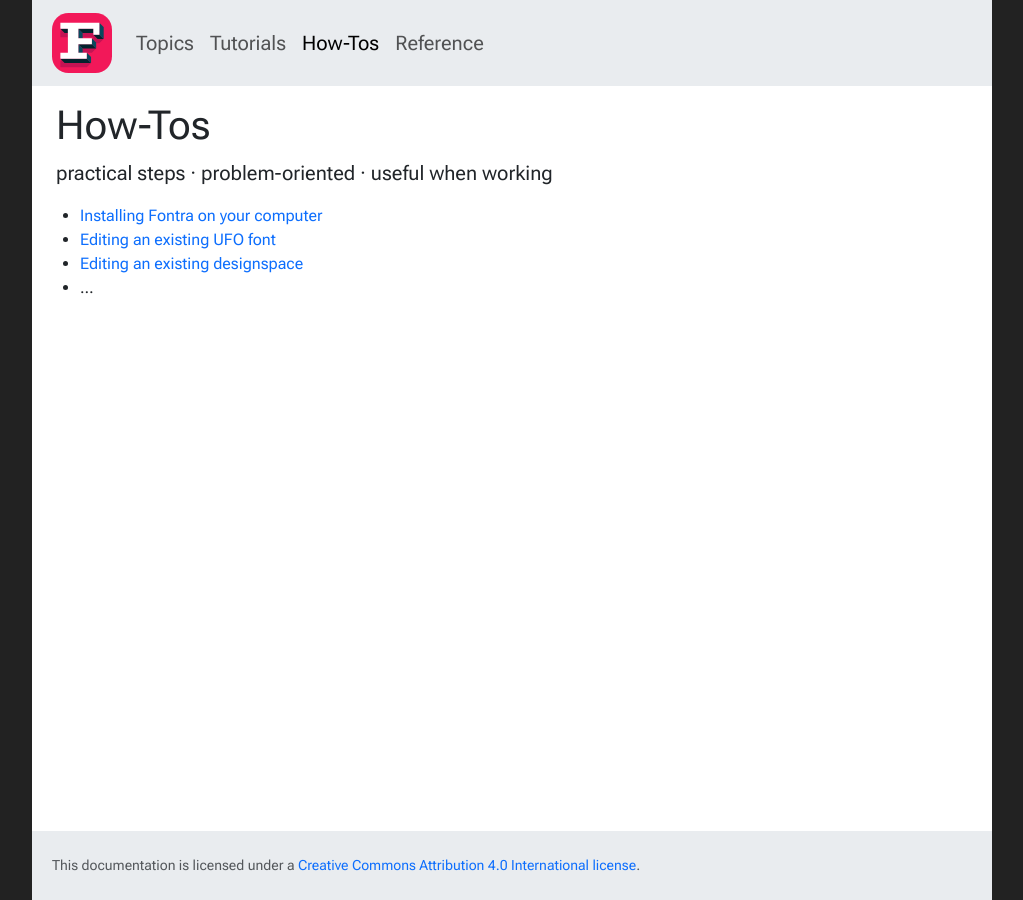
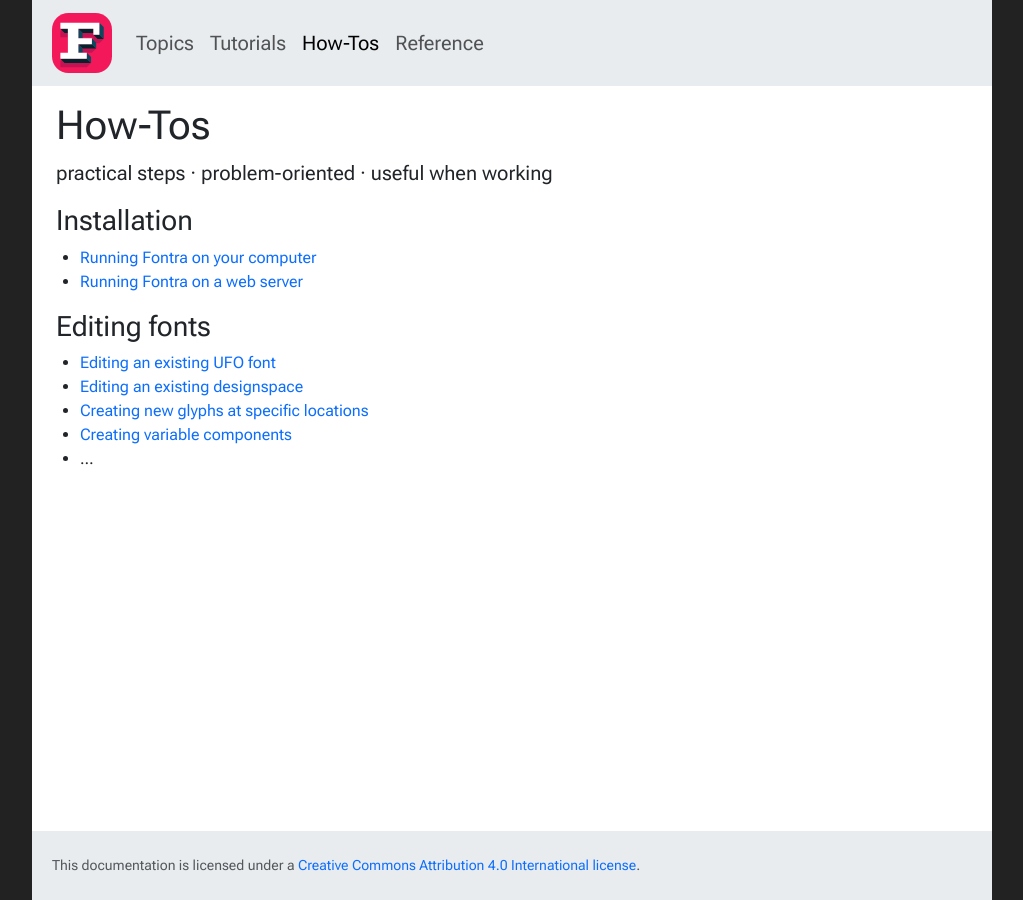
Before and after one commit to googlefonts/fontra-docs, a Jekyll site: the page built from how-tos/how-tos.md, in a window 1280 px wide. Shown: the whole page, without its empty margins (128-1151 px from the left). Built offline with Jekyll 4.4.1, drawn with Linux system fonts in a browser that asks for light colours; nearby versions of some CDN libraries.

Commit message:
small edits to content, document title

```diff
--- a/_config.yml
+++ b/_config.yml
@@ -1,9 +1,9 @@
-title: Fontra user docs
+title: Fontra Docs
 email: gustavo@hipertipo.com
 description: Fontra user documentation
 baseurl: ""
-# url: https://gferreira.github.io/fontra-docs/
-url: https://hipertipo.gitlab.io/fontra-docs/
+# url: https://gferreira.github.io/fontra-docs
+url: https://hipertipo.gitlab.io/fontra-docs
 
 markdown: kramdown
 
--- a/_layouts/default.html
+++ b/_layouts/default.html
@@ -4,7 +4,7 @@
 <head>
   <meta charset="utf-8">
   <meta name="viewport" content="width=device-width, initial-scale=1">
-  <title>{{ page.title }}</title>
+  <title>{{ page.title }}{% unless page.name == 'index.md' %} · {{ site.title }}{% endunless %}</title>
   <link href="https://cdn.jsdelivr.net/npm/bootstrap@5.3.1/dist/css/bootstrap.min.css" rel="stylesheet" integrity="sha384-4bw+/aepP/YC94hEpVNVgiZdgIC5+VKNBQNGCHeKRQN+PtmoHDEXuppvnDJzQIu9" crossorigin="anonymous">
   <link rel="stylesheet" href="https://cdn.jsdelivr.net/npm/bootstrap-icons@1.3.0/font/bootstrap-icons.css">
   <link rel="stylesheet" href="{{ site.url }}/css/style.css" type="text/css" />
--- a/how-tos/how-tos.md
+++ b/how-tos/how-tos.md
@@ -7,7 +7,15 @@
 practical steps · problem-oriented · useful when working
 {: .lead }
 
-- [Installing Fontra on your computer](#)
+### Installation
+
+- [Running Fontra on your computer](running-fontra-desktop)
+- [Running Fontra on a web server](#)
+
+### Editing fonts
+
 - [Editing an existing UFO font](#)
 - [Editing an existing designspace](#)
+- [Creating new glyphs at specific locations](#)
+- [Creating variable components](#)
 - ...
```
Also changed, not shown: how-tos/running-fontra-desktop.md (added, +30 -0 lines), index.md (+1 -1 lines), tutorials/tutorials.md (+1 -1 lines), tutorials/understanding-variable-components.md (added, +19 -0 lines).
